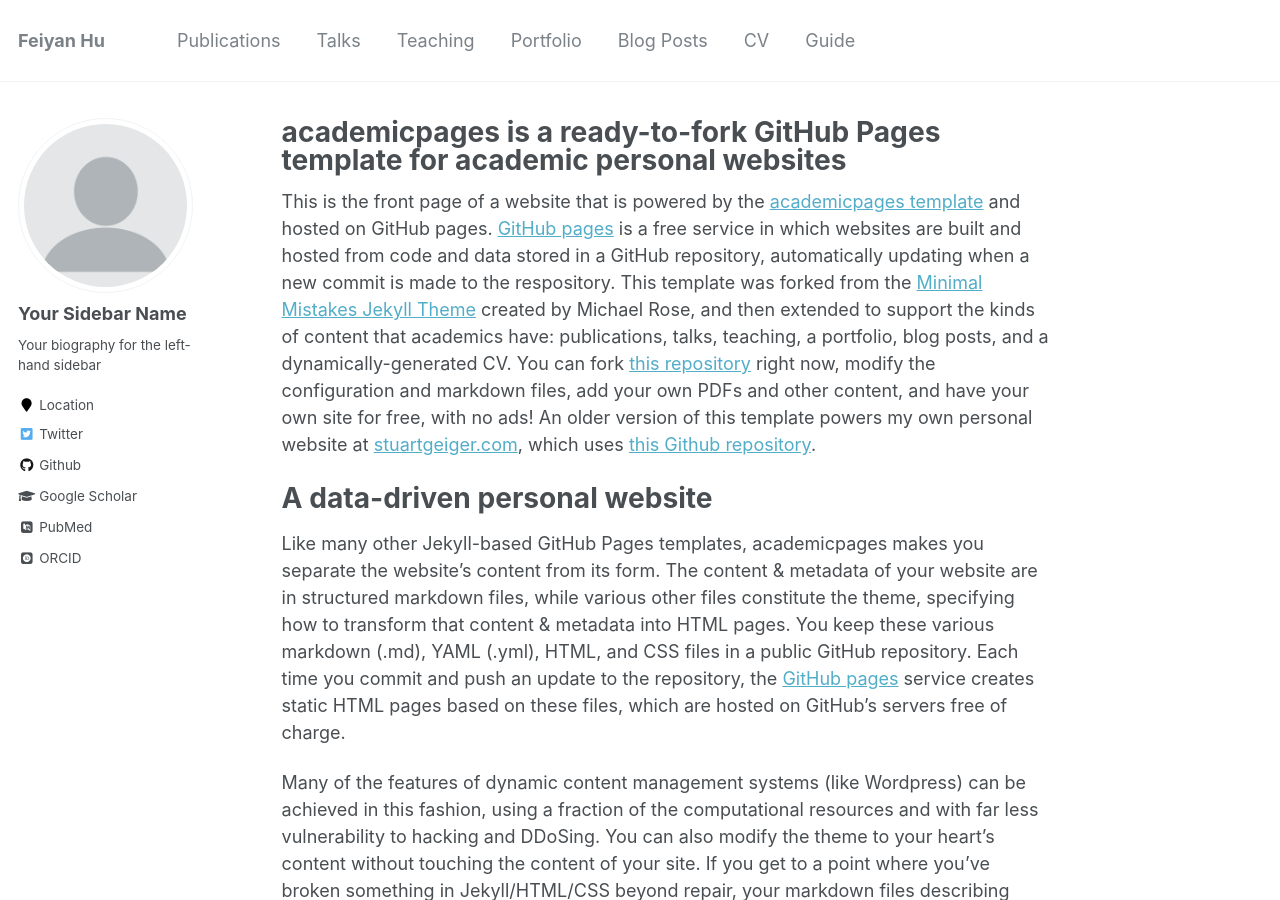
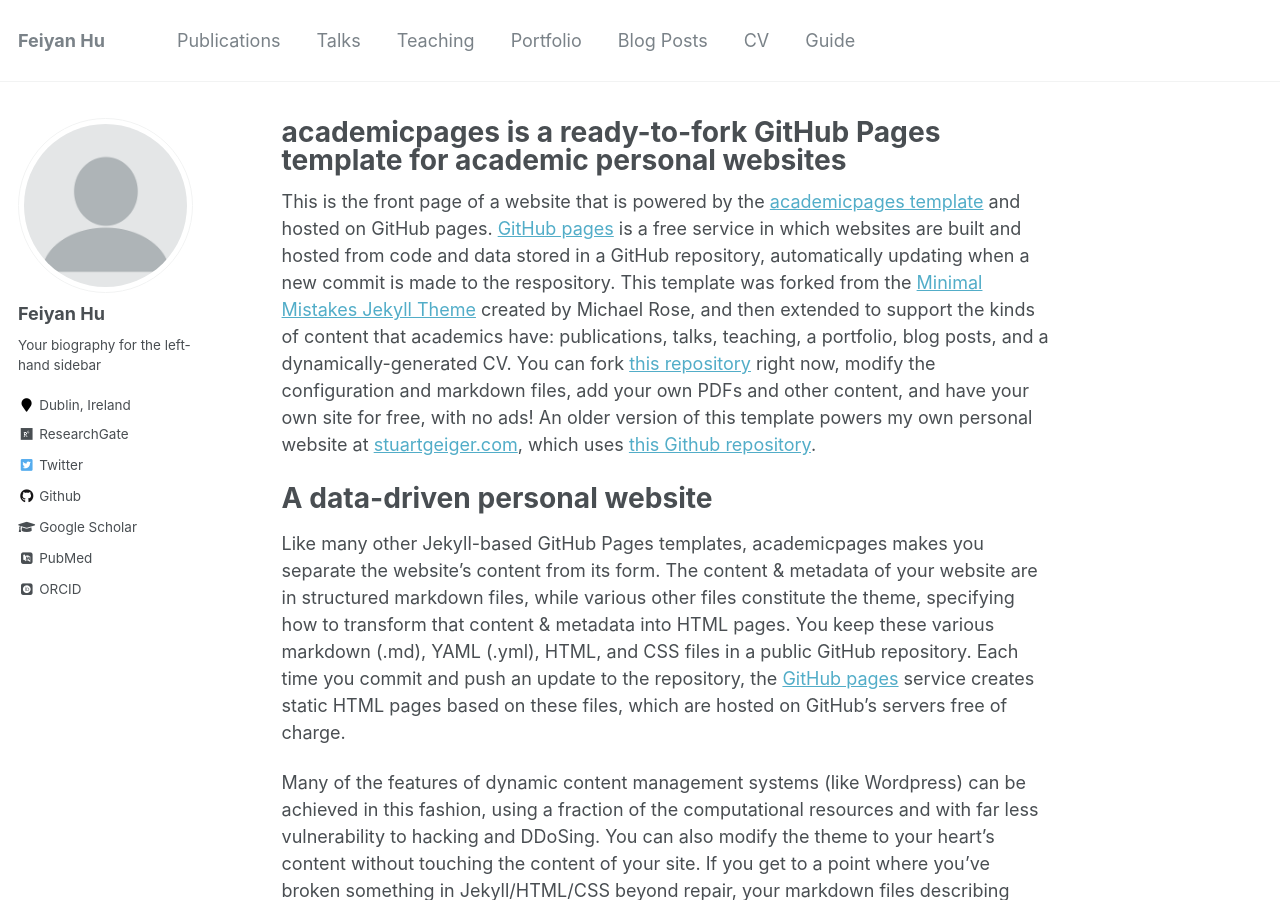
Before and after one commit to feiyanhu/feiyanhu.github.io, a Jekyll site: the page built from _pages/about.md, in a window 1280 px wide and 900 px high. Built offline with Jekyll 4.4.1, drawn with Linux system fonts in a browser that asks for light colours; some web fonts are replaced.

Commit message:
Update _config.yml

```diff
--- a/_config.yml
+++ b/_config.yml
@@ -80,15 +80,15 @@ analytics:
 
 # Site Author
 author:
-  name             : "Your Sidebar Name"
+  name             : "Feiyan Hu"
   avatar           : "profile.png"
   bio              : "Your biography for the left-hand sidebar"
-  location         : "Location"
+  location         : "Dublin, Ireland"
   employer         :
   pubmed           : "https://www.ncbi.nlm.nih.gov/pubmed/?term=john+snow"
-  googlescholar    : "http://yourfullgooglescholarurl.com"
+  googlescholar    : "https://scholar.google.com/citations?user=LVnJnmsAAAAJ&hl=en&authuser=1"
   email            :
-  researchgate     :  # example: "https://www.researchgate.net/profile/yourprofile"
+  researchgate     : "https://www.researchgate.net/profile/Feiyan-Hu-2"
   uri              :
   bitbucket        :
   codepen          :
@@ -103,7 +103,7 @@ author:
   impactstory      : #"https://profiles.impactstory.org/u/xxxx-xxxx-xxxx-xxxx"
   lastfm           :
   linkedin         :
-  orcid            : "http://orcid.org/yourorcidurl"
+  orcid            : "https://orcid.org/0000-0001-7451-6438"
   pinterest        :
   soundcloud       :
   stackoverflow    : # http://stackoverflow.com/users/123456/username
```
